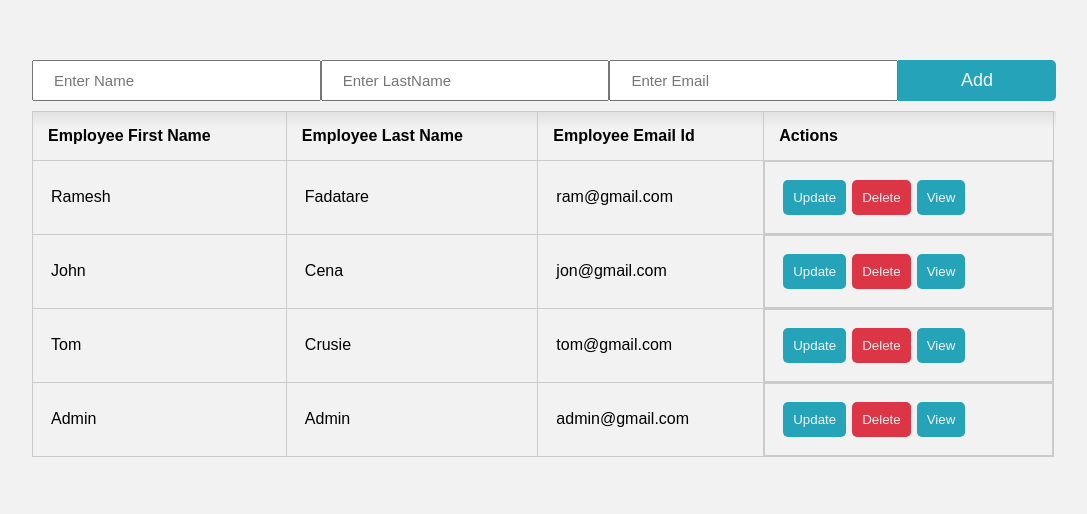
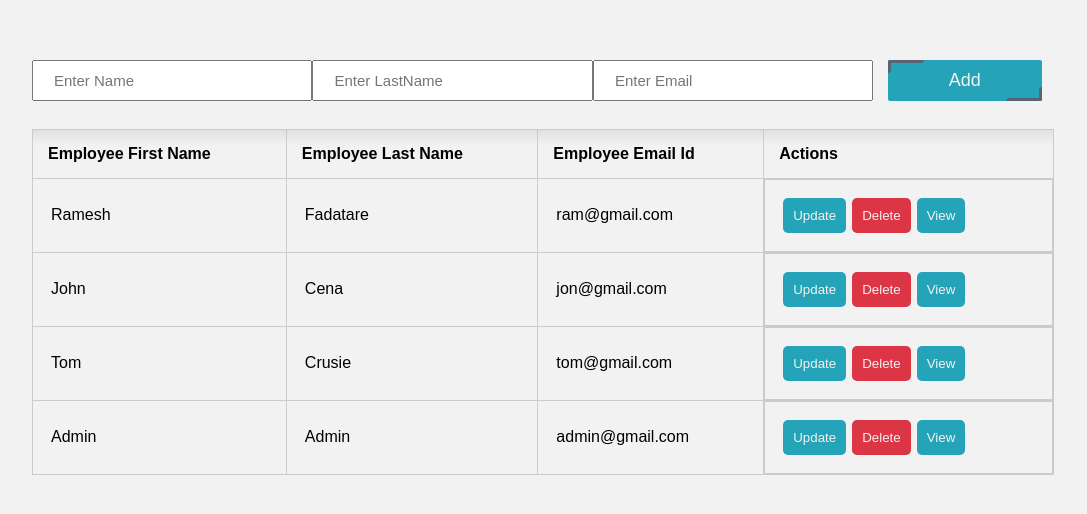
Before and after one commit to Martin6363/admin_panel, a React (Create React App) app: page / in a window 1280 px wide. Shown: the part 140-654 px from the top of the page, without its empty margins (96-1183 px from the left). Built offline with nearby package versions, Linux system fonts and the light colour scheme.

Commit message:
commit message

```diff
--- a/src/assets/styles/input.scss
+++ b/src/assets/styles/input.scss
@@ -10,21 +10,69 @@
     width: 100%;
     padding: 10px 20px;
     font-size: 15px;
+    outline: none;
 }
 
-.add-button {
-    padding: 10px 20px;
-    width: 50%;
-    cursor: pointer;
-    background-color: #25A3B8;
-    border: none;
-    border-radius: 0 5px 5px 0;
-    color: #f2f2f2;
-    font-size: 18px;
-    transition: background-color 0.2s;
+.button {
+  position: relative;
+  padding: 10px 20px;
+  width: 50%;
+  border: none;
+  background-color: #25A3B8;
+  cursor: pointer;
+  outline: none;
+  font-size: 18px;
+  margin: 1em 0.8em;
+  color: #f2f2f2;
+  border-radius: 2px;
+  transition: background-color 0.2s;
 }
 
-.add-button:hover {
-    background-color: #156d80;
-    color: #fff;
+.button:hover {
+    background-color: #4db5c7;
 }
+
+.add-button::after,
+.add-button::before {
+  content: '';
+  display: block;
+  position: absolute;
+  width: 20%;
+  height: 20%;
+  border: 3px solid;
+  transition: all 0.6s ease;
+  border-radius: 2px;
+}
+
+.add-button::after {
+  bottom: 0;
+  right: 0;
+  border-top-color: transparent;
+  border-left-color: transparent;
+  border-bottom-color:  #566473;
+  border-right-color: #566473;
+}
+
+.add-button::before {
+  top: 0;
+  left: 0;
+  border-bottom-color: transparent;
+  border-right-color: transparent;
+  border-top-color: #566473;
+  border-left-color: #566473;
+}
+
+.add-button:hover:after,
+.add-button:hover:before {
+  width: 100%;
+  height: 100%;
+}
+
+
+.email-error {
+    border: 2px solid #ff3333;
+}
+
+.email-success {
+    border: 2px solid #4BB543;
+}
--- a/src/assets/styles/table.scss
+++ b/src/assets/styles/table.scss
@@ -17,7 +17,6 @@
     height: 350px;
     overflow-y: scroll;
     padding-right: 2px;
-    background: linear-gradient(to bottom, rgba(0, 0, 0, 0.071) 0%,rgba(255,255,255,0) 5%);
 }
 
 .userData-cont::-webkit-scrollbar {
@@ -36,6 +35,7 @@
 .table {
     width: 100%;
     border-collapse: collapse;
+    background: linear-gradient(to bottom, rgba(0, 0, 0, 0.071) 0%,rgba(255,255,255,0) 5%);
 }
 
 .thead-tr, .thead-tr th {
@@ -79,7 +79,7 @@
     @include button-style(#25A3B8, #156d80);
 }
 
-@media (max-width: 767px) {
+@media screen and (max-width: 767px) {
     .table-button {
         flex-direction: column;
         gap: 5px;
--- a/src/component/input.js
+++ b/src/component/input.js
@@ -5,14 +5,26 @@ export function Input({ AddData }) {
     const [name, setName] = useState("");
     const [lastName, setLastName] = useState("");
     const [email, setEmail] = useState("");
+    const [isEmailValid, setIsEmailValid] = useState(true);
+    const [isEmailChecked, setIsEmailChecked] = useState(false);
 
-    function handleAddData () {
-        if ((name.trim() && lastName.trim() && email.trim()) !== "") {
-          AddData(name, lastName, email)
-          setName("")
-          setLastName("")
-          setEmail("")
-        }
+    function emailValidation (e) {
+      const regEx = /^[a-zA-Z0-9._%+-]+@[a-zA-Z0-9.-]+\.[a-zA-Z]{2,}$/;
+      const emailValue = e.target.value;
+      setEmail(emailValue);
+      setIsEmailChecked(true)
+      setIsEmailValid(regEx.test(emailValue));
+    }
+
+    function handleAddData() {
+      const isInputValid = ((name.trim() && lastName.trim() && email.trim()) !== "");
+      if (isEmailValid && isInputValid) {
+        AddData(name, lastName, email);
+        setName("");
+        setLastName("");
+        setEmail("");
+        setIsEmailChecked(true);
+      }
     }
 
     const handleKeyPress = (e) => {
@@ -26,6 +38,7 @@ export function Input({ AddData }) {
       <input
         type='text'
         name="name"
+        className={name.length !== 0 ? "email-success" : ""}
         placeholder="Enter Name"
         value={name}
         onKeyPress={handleKeyPress}
@@ -36,6 +49,7 @@ export function Input({ AddData }) {
       <input
         type='text'
         name="lastName"
+        className={lastName.length !== 0 ? "email-success" : ""}
         placeholder="Enter LastName"
         value={lastName}
         onKeyPress={handleKeyPress}
@@ -46,14 +60,13 @@ export function Input({ AddData }) {
       <input
         type='text'
         name="email"
+        className={email.length === 0 ? "" : (isEmailChecked ? (isEmailValid ? "email-success" : "email-error") : "")}
         placeholder="Enter Email"
         value={email}
         onKeyPress={handleKeyPress}
-        onChange={(e) => {
-            setEmail(e.target.value);
-        }}
+        onChange={emailValidation}
       />
-      <button className='add-button' onClick={handleAddData}>Add</button>
+      <button className='button add-button' onClick={handleAddData}>Add</button>
     </div>
   )
 }
--- a/src/pages/userData.js
+++ b/src/pages/userData.js
@@ -1,5 +1,4 @@
 import React, { useState } from 'react'
-import { Button } from '../component/button'
 import { EditInput } from '../component/editInput'
 import '../assets/styles/table.scss'
 
```
